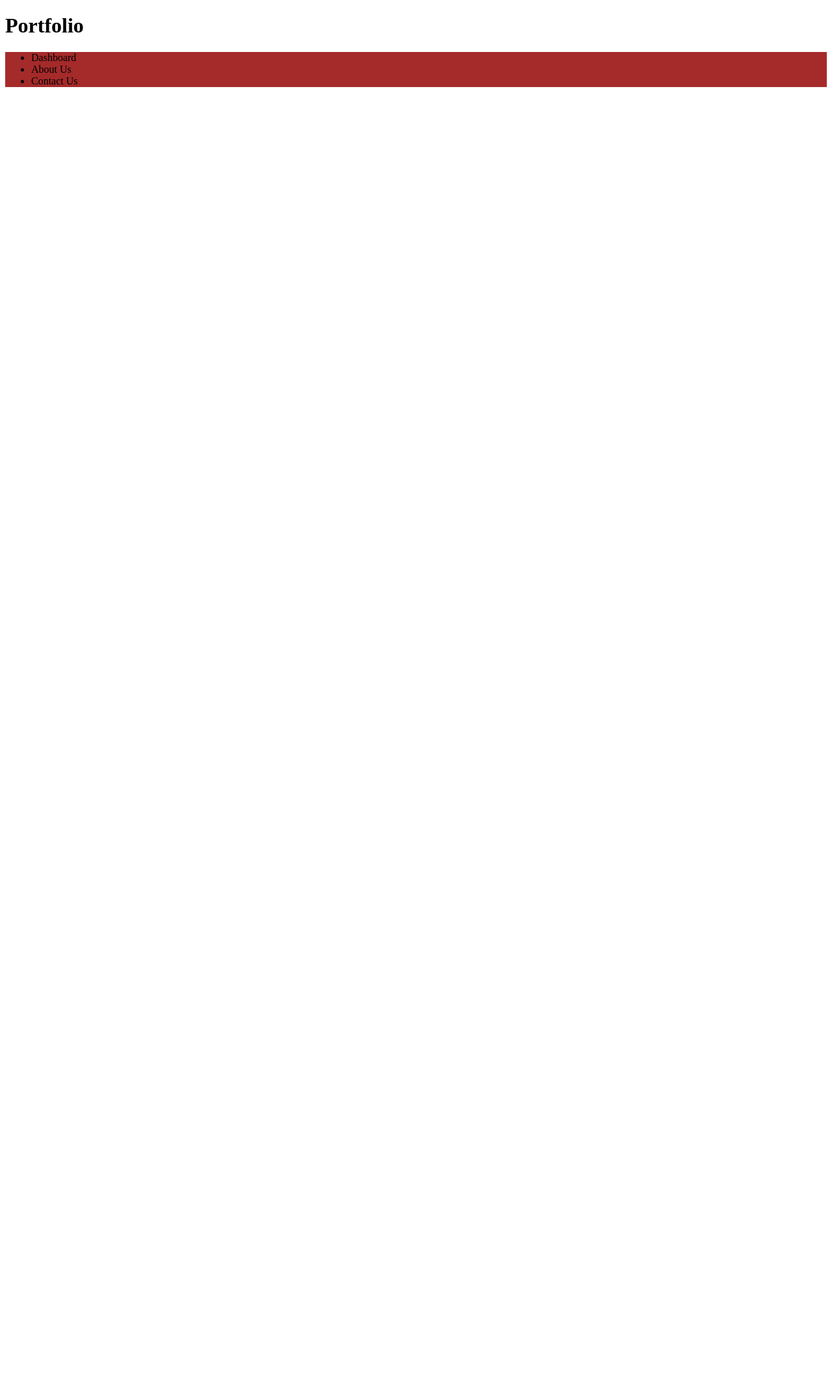
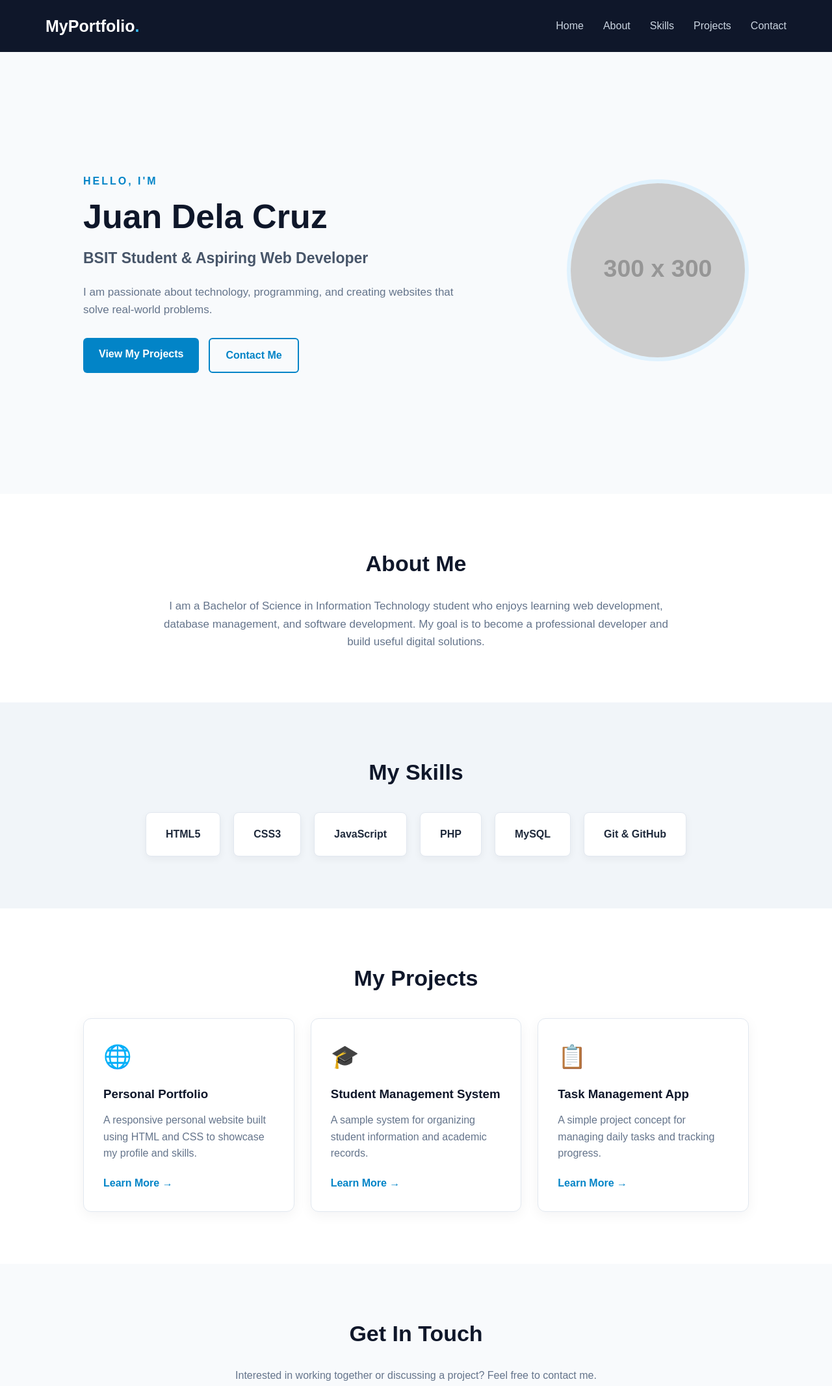
Before and after one commit to Jetro05/portfilio-system, a plain HTML site: page index.html in a window 1280 px wide. Shown: the top 2133 px of the page at 65% size. Before the commit the page ends 800 px from the top, so only its background shows below. Drawn offline with Linux system fonts and the light colour scheme; placeholder pictures from the web are drawn by us.

Commit message:
final index html code

```diff
--- a/css/style.css
+++ b/css/style.css
@@ -0,0 +1,329 @@
+/* GENERAL RESET */
+* {
+    margin: 0;
+    padding: 0;
+    box-sizing: border-box;
+    scroll-behavior: smooth;
+}
+
+body {
+    font-family: Arial, Helvetica, sans-serif;
+    line-height: 1.6;
+    color: #1e293b;
+    background-color: #ffffff;
+}
+
+a {
+    text-decoration: none;
+    color: inherit;
+}
+
+/* NAVBAR */
+header {
+    background-color: #0f172a;
+    position: sticky;
+    top: 0;
+    z-index: 1000;
+}
+
+.navbar {
+    max-width: 1200px;
+    margin: auto;
+    padding: 20px 30px;
+    display: flex;
+    justify-content: space-between;
+    align-items: center;
+}
+
+.logo {
+    color: #ffffff;
+    font-size: 25px;
+    font-weight: bold;
+}
+
+.logo span {
+    color: #38bdf8;
+}
+
+.nav-links {
+    display: flex;
+    list-style: none;
+    gap: 30px;
+}
+
+.nav-links a {
+    color: #cbd5e1;
+    transition: 0.3s;
+}
+
+.nav-links a:hover {
+    color: #38bdf8;
+}
+
+/* HERO SECTION */
+.hero {
+    min-height: 85vh;
+    padding: 80px 10%;
+    display: flex;
+    align-items: center;
+    justify-content: space-between;
+    gap: 50px;
+    background-color: #f8fafc;
+}
+
+.hero-content {
+    max-width: 600px;
+}
+
+.intro {
+    color: #0284c7;
+    font-weight: bold;
+    letter-spacing: 3px;
+    margin-bottom: 10px;
+}
+
+.hero h1 {
+    font-size: 52px;
+    line-height: 1.2;
+    margin-bottom: 15px;
+    color: #0f172a;
+}
+
+.hero h2 {
+    font-size: 23px;
+    color: #475569;
+    margin-bottom: 20px;
+}
+
+.description {
+    color: #64748b;
+    font-size: 17px;
+    margin-bottom: 30px;
+}
+
+.hero-buttons {
+    display: flex;
+    flex-wrap: wrap;
+    gap: 15px;
+}
+
+.btn {
+    display: inline-block;
+    padding: 12px 24px;
+    border-radius: 6px;
+    font-weight: bold;
+    transition: 0.3s;
+}
+
+.primary-btn {
+    background-color: #0284c7;
+    color: #ffffff;
+}
+
+.primary-btn:hover {
+    background-color: #0369a1;
+    transform: translateY(-2px);
+}
+
+.secondary-btn {
+    border: 2px solid #0284c7;
+    color: #0284c7;
+}
+
+.secondary-btn:hover {
+    background-color: #0284c7;
+    color: #ffffff;
+}
+
+.hero-image img {
+    width: 280px;
+    height: 280px;
+    object-fit: cover;
+    border-radius: 50%;
+    border: 6px solid #e0f2fe;
+}
+
+/* GENERAL SECTIONS */
+.section {
+    padding: 80px 10%;
+    text-align: center;
+    scroll-margin-top: 75px;
+}
+
+.section-title {
+    font-size: 34px;
+    margin-bottom: 25px;
+    color: #0f172a;
+}
+
+.section-text {
+    max-width: 800px;
+    margin: auto;
+    color: #64748b;
+    font-size: 17px;
+}
+
+.light-bg {
+    background-color: #f1f5f9;
+}
+
+/* SKILLS */
+.skills-container {
+    display: flex;
+    justify-content: center;
+    flex-wrap: wrap;
+    gap: 20px;
+    margin-top: 35px;
+}
+
+.skill-card {
+    background-color: #ffffff;
+    border: 1px solid #e2e8f0;
+    border-radius: 8px;
+    padding: 20px 30px;
+    font-weight: bold;
+    box-shadow: 0 4px 12px rgba(15, 23, 42, 0.05);
+    transition: 0.3s;
+}
+
+.skill-card:hover {
+    background-color: #0284c7;
+    color: #ffffff;
+    transform: translateY(-5px);
+}
+
+/* PROJECTS */
+.projects-container {
+    display: grid;
+    grid-template-columns: repeat(3, minmax(0, 1fr));
+    gap: 25px;
+    margin-top: 35px;
+    text-align: left;
+}
+
+.project-card {
+    padding: 30px;
+    border: 1px solid #e2e8f0;
+    border-radius: 12px;
+    background-color: #ffffff;
+    box-shadow: 0 5px 20px rgba(15, 23, 42, 0.05);
+    transition: 0.3s;
+}
+
+.project-card:hover {
+    transform: translateY(-7px);
+    box-shadow: 0 10px 25px rgba(15, 23, 42, 0.12);
+}
+
+.project-icon {
+    font-size: 35px;
+    margin-bottom: 15px;
+}
+
+.project-card h3 {
+    margin-bottom: 12px;
+    color: #0f172a;
+}
+
+.project-card p {
+    color: #64748b;
+    margin-bottom: 20px;
+}
+
+.project-card a {
+    color: #0284c7;
+    font-weight: bold;
+}
+
+/* CONTACT */
+.contact-section {
+    background-color: #f8fafc;
+}
+
+.contact-section p {
+    color: #64748b;
+    margin-bottom: 25px;
+}
+
+/* FOOTER */
+.footer {
+    background-color: #0f172a;
+    color: #cbd5e1;
+    text-align: center;
+    padding: 25px 15px;
+    font-size: 14px;
+}
+
+.footer p+p {
+    margin-top: 5px;
+    color: #94a3b8;
+}
+
+/* RESPONSIVE DESIGN */
+@media (max-width: 900px) {
+    .hero {
+        padding: 70px 6%;
+        gap: 30px;
+    }
+
+    .hero h1 {
+        font-size: 42px;
+    }
+
+    .projects-container {
+        grid-template-columns: repeat(2, minmax(0, 1fr));
+    }
+}
+
+@media (max-width: 650px) {
+    .navbar {
+        flex-direction: column;
+        gap: 15px;
+        padding: 18px 15px;
+    }
+
+    .nav-links {
+        justify-content: center;
+        flex-wrap: wrap;
+        gap: 12px 18px;
+    }
+
+    .nav-links a {
+        font-size: 14px;
+    }
+
+    .hero {
+        flex-direction: column-reverse;
+        text-align: center;
+        padding: 55px 7%;
+    }
+
+    .hero h1 {
+        font-size: 36px;
+    }
+
+    .hero h2 {
+        font-size: 20px;
+    }
+
+    .hero-buttons {
+        justify-content: center;
+    }
+
+    .hero-image img {
+        width: 200px;
+        height: 200px;
+    }
+
+    .section {
+        padding: 60px 7%;
+    }
+
+    .section-title {
+        font-size: 28px;
+    }
+
+    .projects-container {
+        grid-template-columns: 1fr;
+    }
+}
--- a/index.html
+++ b/index.html
@@ -4,18 +4,143 @@
 <head>
     <meta charset="UTF-8">
     <meta name="viewport" content="width=device-width, initial-scale=1.0">
-    <title>Document</title>
+    <title>My Personal Portfolio</title>
+    <link rel="stylesheet" href="css/style.css">
 </head>
 
 <body>
-    <h1>Portfolio</h1>
-    <div class="nav" style="background-color: brown;">
-        <ul>
-            <li>Dashboard</li>
-            <li>About Us</li>
-            <li>Contact Us</li>
-        </ul>
-    </div>
+
+    <!-- NAVBAR -->
+    <header>
+        <nav class="navbar">
+            <a href="#home" class="logo">MyPortfolio<span>.</span></a>
+
+            <ul class="nav-links">
+                <li><a href="#home">Home</a></li>
+                <li><a href="#about">About</a></li>
+                <li><a href="#skills">Skills</a></li>
+                <li><a href="#projects">Projects</a></li>
+                <li><a href="#contact">Contact</a></li>
+            </ul>
+        </nav>
+    </header>
+
+    <!-- BODY / HOME SECTION -->
+    <main>
+        <section id="home" class="hero">
+            <div class="hero-content">
+                <p class="intro">HELLO, I'M</p>
+                <h1>Juan Dela Cruz</h1>
+                <h2>BSIT Student & Aspiring Web Developer</h2>
+
+                <p class="description">
+                    I am passionate about technology, programming,
+                    and creating websites that solve real-world problems.
+                </p>
+
+                <div class="hero-buttons">
+                    <a href="#projects" class="btn primary-btn">
+                        View My Projects
+                    </a>
+                    <a href="#contact" class="btn secondary-btn">
+                        Contact Me
+                    </a>
+                </div>
+            </div>
+
+            <div class="hero-image">
+                <img src="https://placehold.co/300x300/1e293b/ffffff?text=Your+Photo" alt="Your profile photo">
+            </div>
+        </section>
+
+        <!-- ABOUT SECTION -->
+        <section id="about" class="section">
+            <h2 class="section-title">About Me</h2>
+
+            <p class="section-text">
+                I am a Bachelor of Science in Information Technology
+                student who enjoys learning web development, database
+                management, and software development. My goal is to
+                become a professional developer and build useful
+                digital solutions.
+            </p>
+        </section>
+
+        <!-- SKILLS SECTION -->
+        <section id="skills" class="section light-bg">
+            <h2 class="section-title">My Skills</h2>
+
+            <div class="skills-container">
+                <div class="skill-card">HTML5</div>
+                <div class="skill-card">CSS3</div>
+                <div class="skill-card">JavaScript</div>
+                <div class="skill-card">PHP</div>
+                <div class="skill-card">MySQL</div>
+                <div class="skill-card">Git & GitHub</div>
+            </div>
+        </section>
+
+        <!-- PROJECTS SECTION -->
+        <section id="projects" class="section">
+            <h2 class="section-title">My Projects</h2>
+
+            <div class="projects-container">
+                <article class="project-card">
+                    <div class="project-icon">🌐</div>
+                    <h3>Personal Portfolio</h3>
+                    <p>
+                        A responsive personal website built using
+                        HTML and CSS to showcase my profile and skills.
+                    </p>
+                    <a href="#contact">Learn More →</a>
+                </article>
+
+                <article class="project-card">
+                    <div class="project-icon">🎓</div>
+                    <h3>Student Management System</h3>
+                    <p>
+                        A sample system for organizing student
+                        information and academic records.
+                    </p>
+                    <a href="#contact">Learn More →</a>
+                </article>
+
+                <article class="project-card">
+                    <div class="project-icon">📋</div>
+                    <h3>Task Management App</h3>
+                    <p>
+                        A simple project concept for managing daily
+                        tasks and tracking progress.
+                    </p>
+                    <a href="#contact">Learn More →</a>
+                </article>
+            </div>
+        </section>
+
+        <!-- CONTACT SECTION -->
+        <section id="contact" class="section contact-section">
+            <h2 class="section-title">Get In Touch</h2>
+
+            <p>
+                Interested in working together or discussing a project?
+                Feel free to contact me.
+            </p>
+
+            <a href="mailto:yourname@example.com" class="btn primary-btn">
+                Send Me an Email
+            </a>
+        </section>
+    </main>
+
+    <!-- FOOTER -->
+    <footer class="footer">
+        <p>
+            &copy; 2026 Juan Dela Cruz.
+            All rights reserved.
+        </p>
+        <p>Built with HTML and CSS.</p>
+    </footer>
+
 </body>
 
 </html>
```
